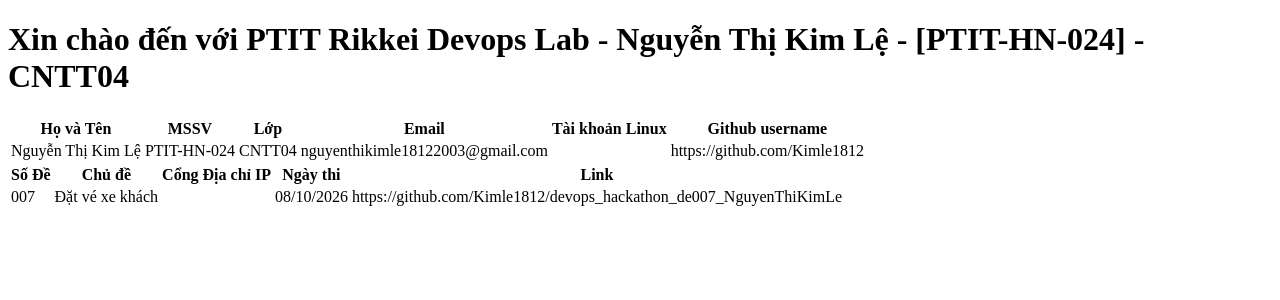
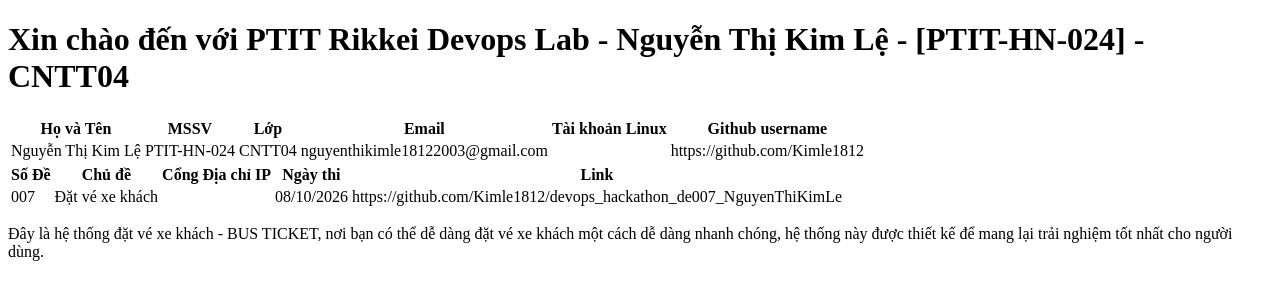
Before and after one commit to Kimle1812/devops_hackathon_de007_NguyenThiKimLe, a plain HTML site: page index.html in a window 1280 px wide. Drawn offline with Linux system fonts and the light colour scheme.

Commit message:
them mo ta he thong

```diff
--- a/index.html
+++ b/index.html
@@ -43,6 +43,6 @@
             <td>https://github.com/Kimle1812/devops_hackathon_de007_NguyenThiKimLe</td>
         </tr>
     </table>
-
+    <p> Đây là hệ thống đặt vé xe khách - BUS TICKET, nơi bạn có thể dễ dàng đặt vé xe khách một cách dễ dàng nhanh chóng, hệ thống này được thiết kế để mang lại trải nghiệm tốt nhất cho người dùng.</p>
 </body>
 </html>
```
